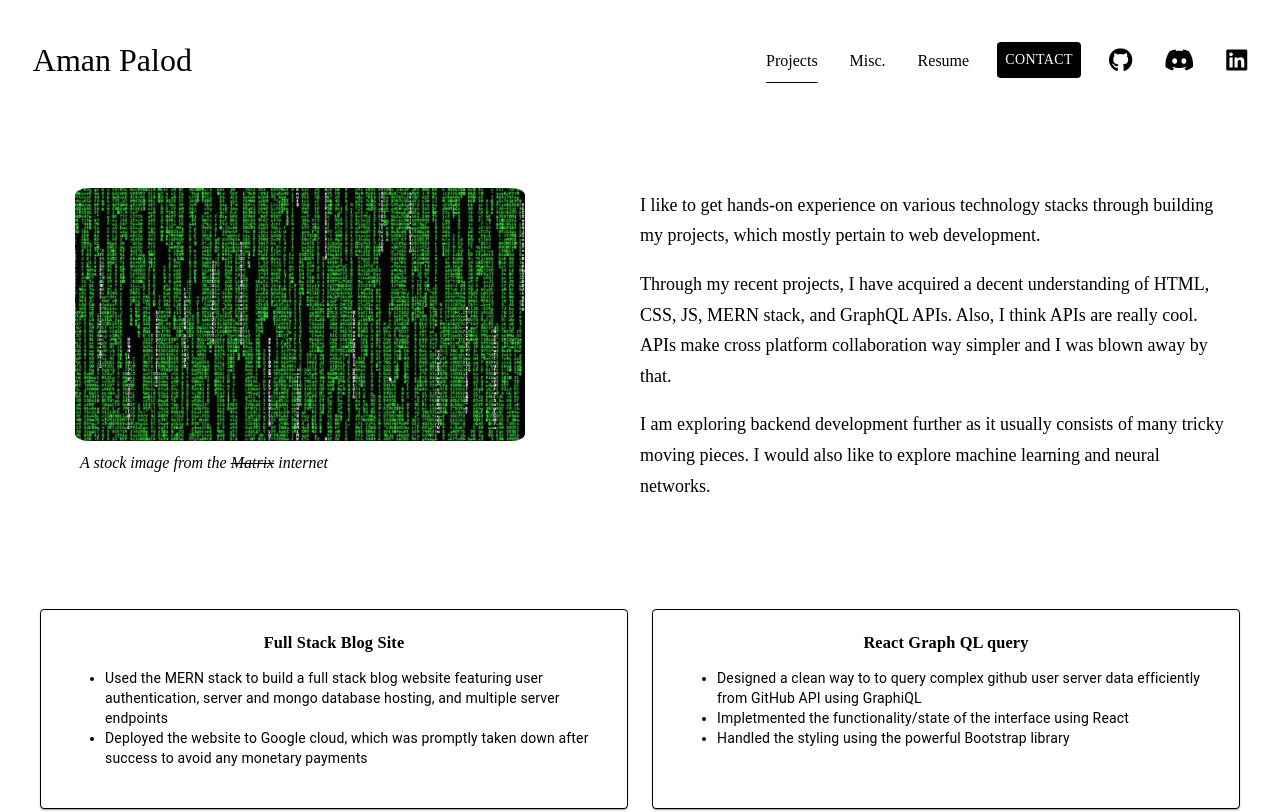
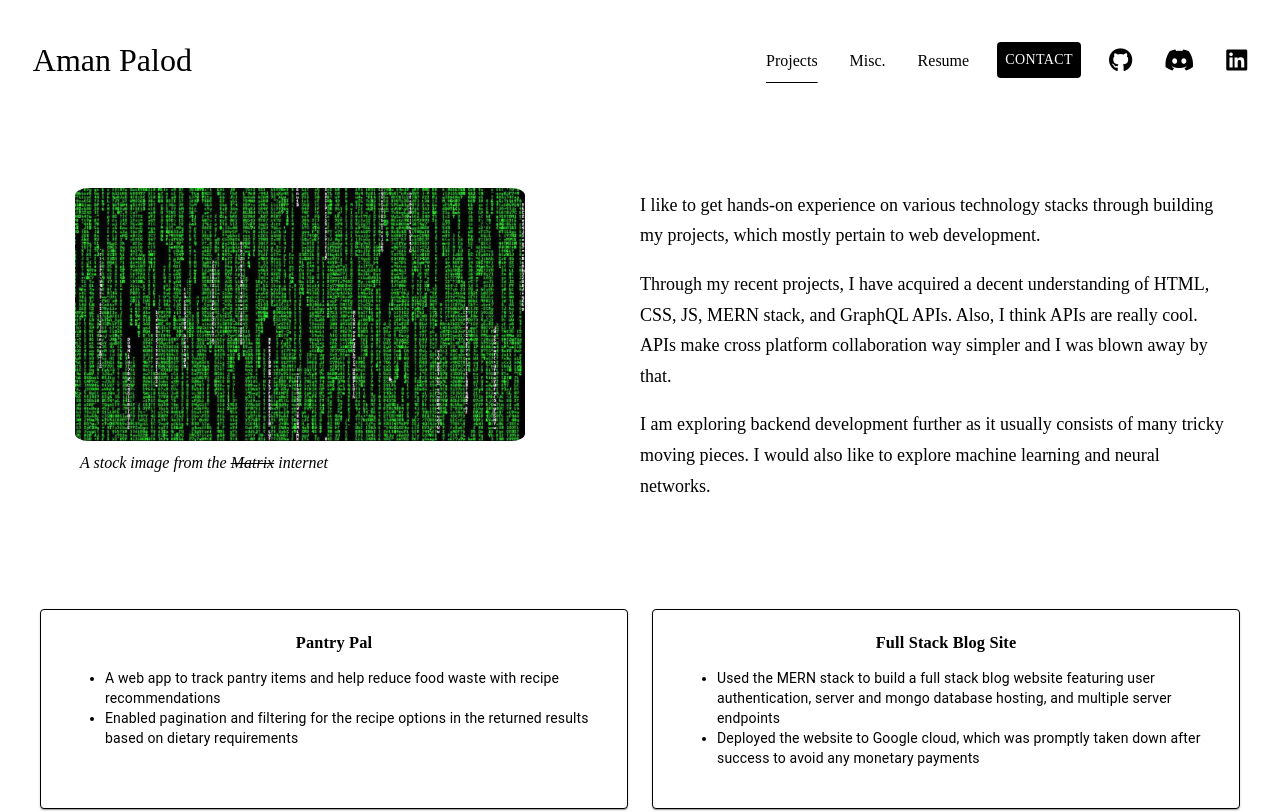
Before and after one commit to palodaman/personal-website, a React (Create React App) app: page /projects in a window 1280 px wide. Shown: the top 812 px of the page. Built offline with nearby package versions, Linux system fonts and the light colour scheme.

Commit message:
updated projects section

```diff
--- a/src/pages/Projects.js
+++ b/src/pages/Projects.js
@@ -49,6 +49,19 @@ export default function Projects(){
             <Grid item xs={6} className="proj-item" alignItems="left">
                     <Item>
                     <div className="proj-div">
+                        <h3 className="proj-name"> Pantry Pal</h3>
+                    </div>
+                    <ul>
+                        <li> A web app to track pantry items and help reduce food waste with recipe recommendations</li>
+                        <li> Enabled pagination and filtering for the recipe options in the returned results based on dietary requirements</li>
+                    </ul>
+                    </Item>
+
+                </Grid>
+
+            <Grid item xs={6} className="proj-item" alignItems="left">
+                    <Item>
+                    <div className="proj-div">
                         <h3 className="proj-name"> Full Stack Blog Site</h3>
                     </div>
                     <ul>
@@ -58,6 +71,7 @@ export default function Projects(){
                     </Item>
 
                 </Grid>
+
                 <Grid item xs={6} className="proj-item">
                   <Item>
                   <div className="proj-div" style={{display:'inline'}}>
```
